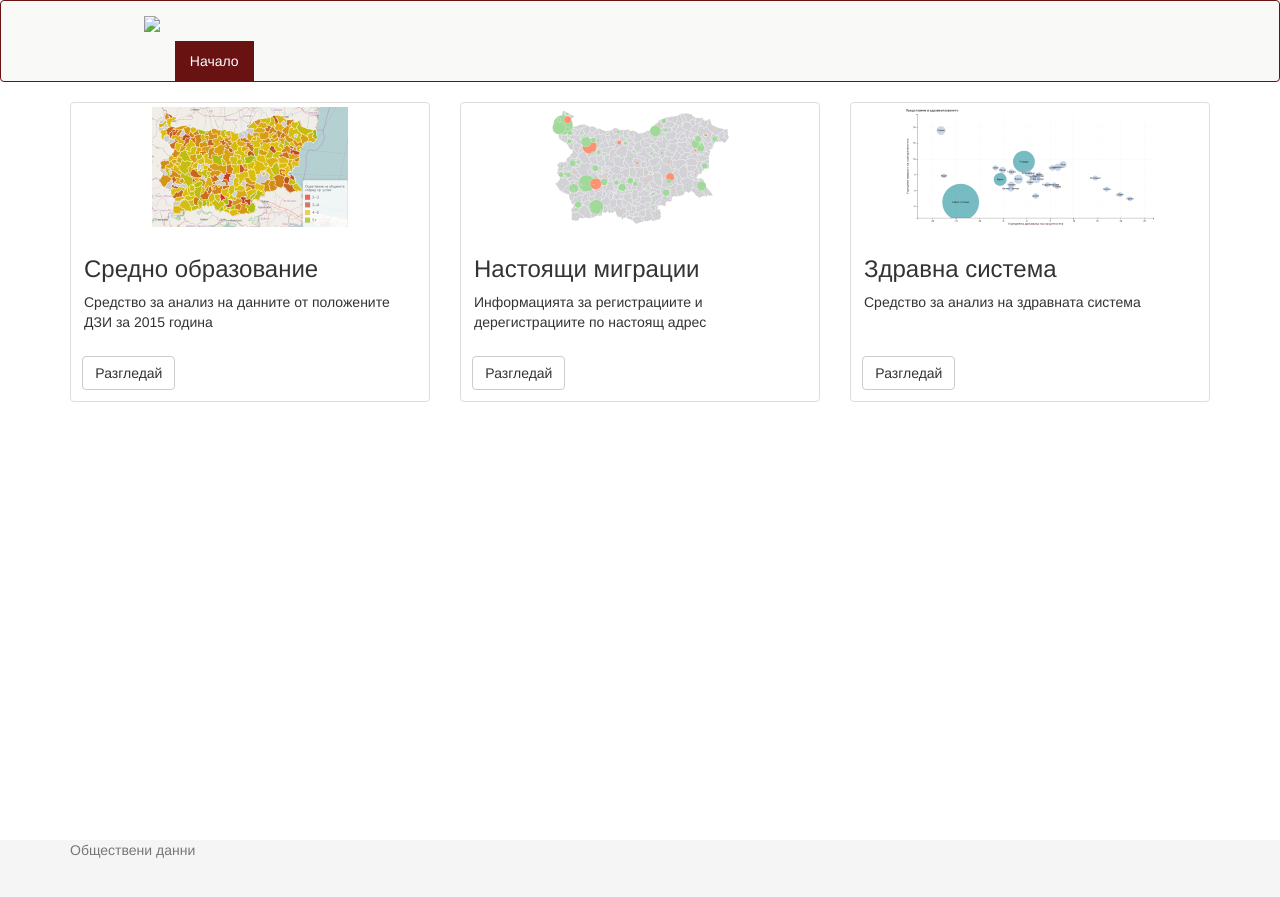
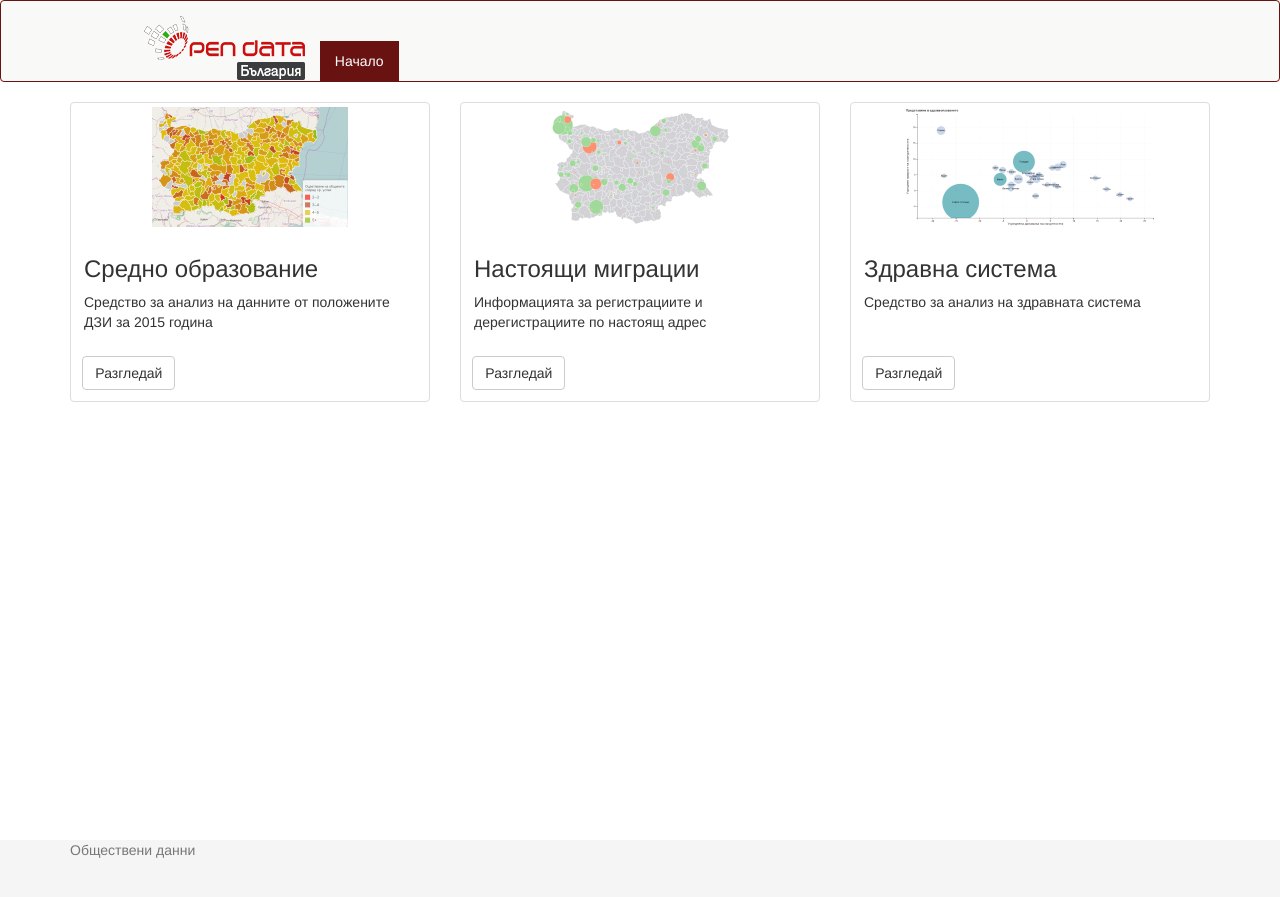
Before and after one commit to pdpetrov/data-viz, a Jekyll site: the page built from index.html, in a window 1280 px wide. Shown: the top 897 px of the page. Built offline with Jekyll 4.4.1, drawn with Linux system fonts in a browser that asks for light colours; nearby versions of some CDN libraries.

Commit message:
Fixed path

```diff
--- a/_includes/nav.html
+++ b/_includes/nav.html
@@ -3,7 +3,7 @@
           <div class="navbar-header">
             <button type="button" class="navbar-toggle collapsed" data-toggle="collapse" data-target="#bs-example-navbar-collapse-9">
               </button>
-              <a class="navbar-brand" href="https://opendata.government.bg/"><img src="{{ "../assets/img/logockan.png" | prepend: site.baseurl }}"></a>
+              <a class="navbar-brand" href="https://opendata.government.bg/"><img src="{{ "/assets/img/logockan.png" | prepend: site.baseurl }}"></a>
           </div>
         <div class="collapse navbar-collapse">
           <ul class="nav navbar-nav">
```
